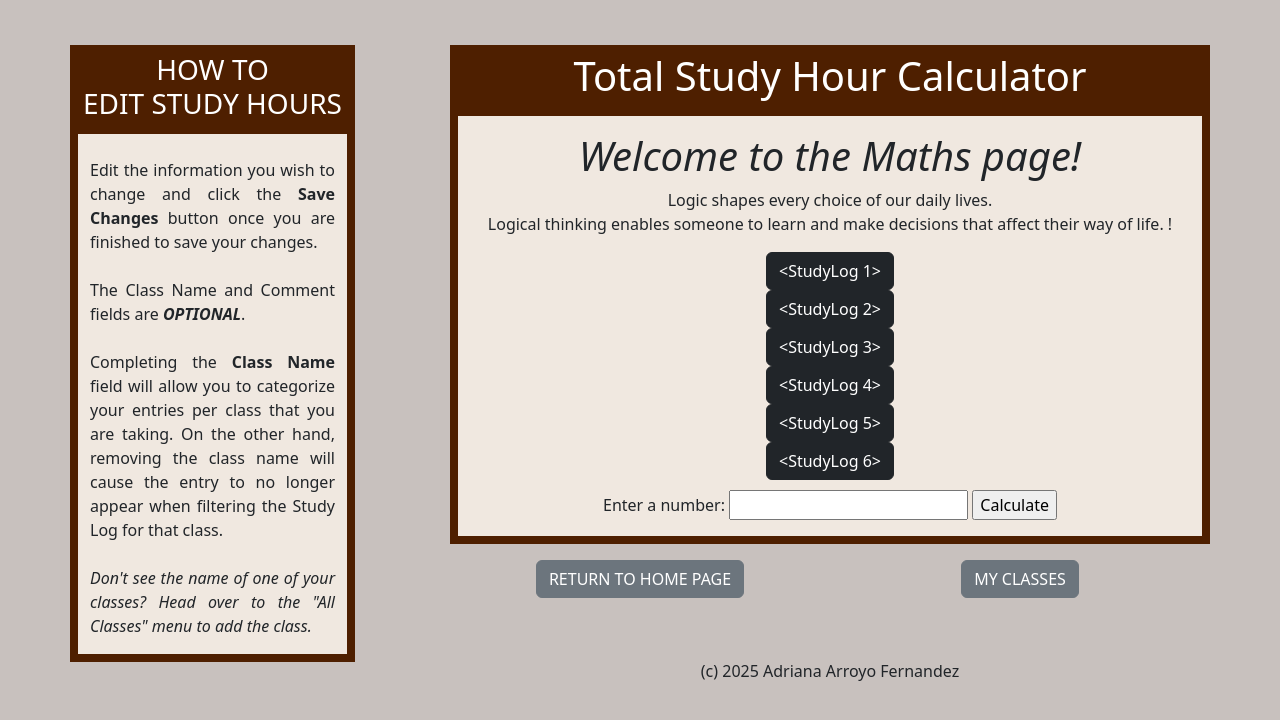
After one commit to adri-arroyo/cs361-studytracker, a Flask app: template app/templates/squarenum.html in a window 1280 px wide. The commit adds this page. Shown: the top 720 px of the page. Run offline with Flask 3, Linux system fonts and the light colour scheme; the template is opened without the code that fills it: values that come from a table or form of the project are taken from there, others are empty.

```diff
--- a/app/__init__.py
+++ b/app/__init__.py
@@ -3,6 +3,7 @@ import os
 from flask import Flask, render_template, request, url_for, redirect
 from config import Config
 from flask_sqlalchemy import SQLAlchemy
+import requests
 
 from sqlalchemy.sql import func
 
@@ -71,16 +72,11 @@ def sort_by_hrs_asc():
 
 @app.route('/index/sort_by/<class_name>', methods=('GET', 'POST'))
 def sort_by_class_name(class_name):
-    # studylog = StudyLog.query.get_or_404(class_name)
-
-
     studylog = StudyLog.query.filter_by(classname=class_name).all()
     classnames = StudyLog.query.with_entities(StudyLog.classname).distinct().all()
     classnames_list = [classname[0] for classname in classnames]
     return render_template('index.html', studylog=studylog, classnames=classnames_list, title='Home')
 
-    # studylog = StudyLog.query.all()
-    # return render_template('index.html', studylog=studylog)
 
 @app.route('/submit_hours', methods=('GET', 'POST'))
 def create():
@@ -130,3 +126,97 @@ def delete(log_id):
     db.session.delete(studylog)
     db.session.commit()
     return redirect(url_for('index'))
+
+
+
+
+
+
+
+# !------ MICROSERVICE ROUTES --------!
+
+# Microservice A
+
+# Microservice B
+@app.route('/total_hrs', methods=('GET', 'POST'))
+def calculate_total_hrs():
+    classnames = StudyLog.query.with_entities(StudyLog.classname).distinct().all()
+    classnames_list = [classname[0] for classname in classnames]
+
+    if request.method == 'POST':
+        print("Sending Total Study Hours to Microservice A...")
+        log_classname = request.form.get('classname_val')
+
+        if len(log_classname) == 0:
+            study_hours = StudyLog.query.with_entities(StudyLog.studyhours).all()
+            study_hours_list = [studyhours[0] for studyhours in study_hours]
+
+        else:
+            print(log_classname)
+            study_hours = StudyLog.query.filter_by(classname=log_classname).with_entities(StudyLog.studyhours).all()
+            study_hours_list = [studyhours[0] for studyhours in study_hours]
+
+        for i, study_hours in enumerate(study_hours_list):
+            study_hours_list[i] = str(study_hours)
+
+        # Example GET request
+        # response = requests.get('http://127.0.0.1:7000/api/resource')
+        # print(response.text)
+
+        # Example POST request with JSON data
+        data = {'total_hrs': study_hours_list}
+        response = requests.post('http://127.0.0.1:7000/calculate_hrs', json=data)
+
+        response_data = response.json()
+        total_hrs = response_data["total_hr_sum"]
+        print(total_hrs)
+
+        # Example GET request
+        # response = requests.get('http://127.0.0.1:7000/api/resource')
+        # print(response.text)
+
+
+        return render_template('answer.html', totalhrs=total_hrs, classnames=classnames_list)
+    return render_template('answer.html', classnames=classnames_list)
+
+# Microservice B
+@app.route('/total_hrs', methods=('GET', 'POST'))
+def calculate_total_hrs():
+    classnames = StudyLog.query.with_entities(StudyLog.classname).distinct().all()
+    classnames_list = [classname[0] for classname in classnames]
+
+    if request.method == 'POST':
+        print("Sending Total Study Hours to Microservice A...")
+        log_classname = request.form.get('classname_val')
+
+        if len(log_classname) == 0:
+            study_hours = StudyLog.query.with_entities(StudyLog.studyhours).all()
+            study_hours_list = [studyhours[0] for studyhours in study_hours]
+
+        else:
+            print(log_classname)
+            study_hours = StudyLog.query.filter_by(classname=log_classname).with_entities(StudyLog.studyhours).all()
+            study_hours_list = [studyhours[0] for studyhours in study_hours]
+
+        for i, study_hours in enumerate(study_hours_list):
+            study_hours_list[i] = str(study_hours)
+
+        # Example GET request
+        # response = requests.get('http://127.0.0.1:7000/api/resource')
+        # print(response.text)
+
+        # Example POST request with JSON data
+        data = {'total_hrs': study_hours_list}
+        response = requests.post('http://127.0.0.1:7000/calculate_hrs', json=data)
+
+        response_data = response.json()
+        total_hrs = response_data["total_hr_sum"]
+        print(total_hrs)
+
+        # Example GET request
+        # response = requests.get('http://127.0.0.1:7000/api/resource')
+        # print(response.text)
+
+
+        return render_template('answer.html', totalhrs=total_hrs, classnames=classnames_list)
+    return render_template('answer.html', classnames=classnames_list)
--- /dev/null
+++ b/app/templates/squarenum.html
@@ -0,0 +1,79 @@
+{% extends "base.html" %}
+
+{% block sidebar %}
+
+    <div class="row" style="background-color: #4e1f00; color: white;">
+        <h3 style="margin: auto; padding-top: 3%; padding-bottom: 2%;">HOW TO <br> EDIT STUDY HOURS</h3>
+    </div>
+
+    <div class="row" style="border: 8px solid #4e1f00; background-color: #f0e8e0; text-align: justify;">
+        <p> <br>Edit the information you wish to change and click the <b>Save Changes</b>
+            button once you are finished to save your changes.<br><br>
+
+
+            The Class Name and Comment fields are <b><i>OPTIONAL</i></b>.<br><br>
+
+            Completing the <b>Class Name</b> field will allow you to categorize your entries
+            per class that you are taking. On the other hand, removing the class name will
+            cause the entry to no longer appear when filtering the Study Log for that class.<br><br>
+
+
+            <i>Don't see the name of one of your classes? Head over to the "All Classes" menu to
+            add the class.</i>
+        </p>
+    </div>
+
+
+{% endblock %}
+
+{% block content %}
+
+    <div class="row" style="background-color: #4e1f00; color: white; ">
+        <h1 style="margin: auto; padding-top: 1%; padding-bottom: 1%;">{% block title %} Total Study Hour Calculator{% endblock %}</h1>
+        </div>
+    <div class="row" style="border: 8px solid #4e1f00; background-color: #f0e8e0;">
+        <p></p>
+            <h1><i> Welcome to the Maths page!</i></h1>
+            <p>Logic shapes every choice of our daily lives.<br>
+            Logical thinking enables someone to learn and
+            make decisions that affect their way of life. !</p>
+            <br><br>
+            {% for classname in classnames %}
+            <a href="{{ url_for('sort_by_class_name', class_name=classname) }}">
+                <button type="button" class="btn btn-dark">
+                    {{ classname }}
+                </button>
+            </a>
+            {% endfor %}
+            <br><br>
+
+
+
+
+            <form method="POST" action="/total_hrs">
+                <label>Enter a number: </label>
+                <input type="text" name="num">
+                <input type="submit" value="Calculate">
+            </form>
+        <p></p>
+    </div>
+    <div class="row"><p></p></div>
+    <div class="row align-items-center">
+        <div class="col">
+            <a href="/index">
+                <button type="button btn" class="btn btn-secondary">
+                    RETURN TO HOME PAGE
+                </button>
+            </a>
+        </div>
+
+        <div class="col">
+            <a href="/view_classes">
+                <button type="button btn" class="btn btn-secondary">
+                    MY CLASSES
+                </button>
+            </a>
+        </div>
+    </div>
+
+{% endblock %}
```
Also changed, not shown: app/templates/answer.html (added, +80 -0 lines), app/templates/edit_hours.html (+6 -4 lines), app/templates/submit_hours.html (+4 -3 lines), app/database.db, 1 other file.
